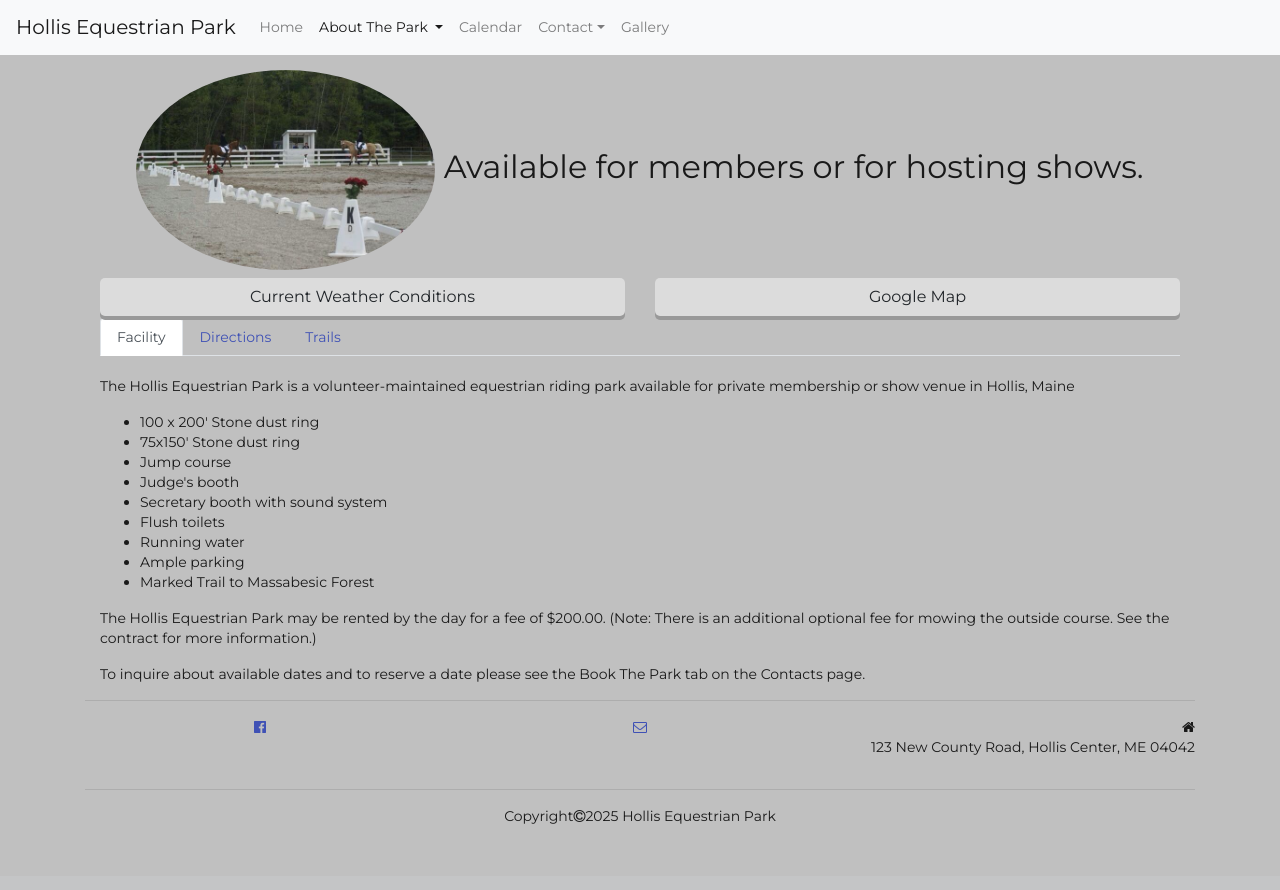
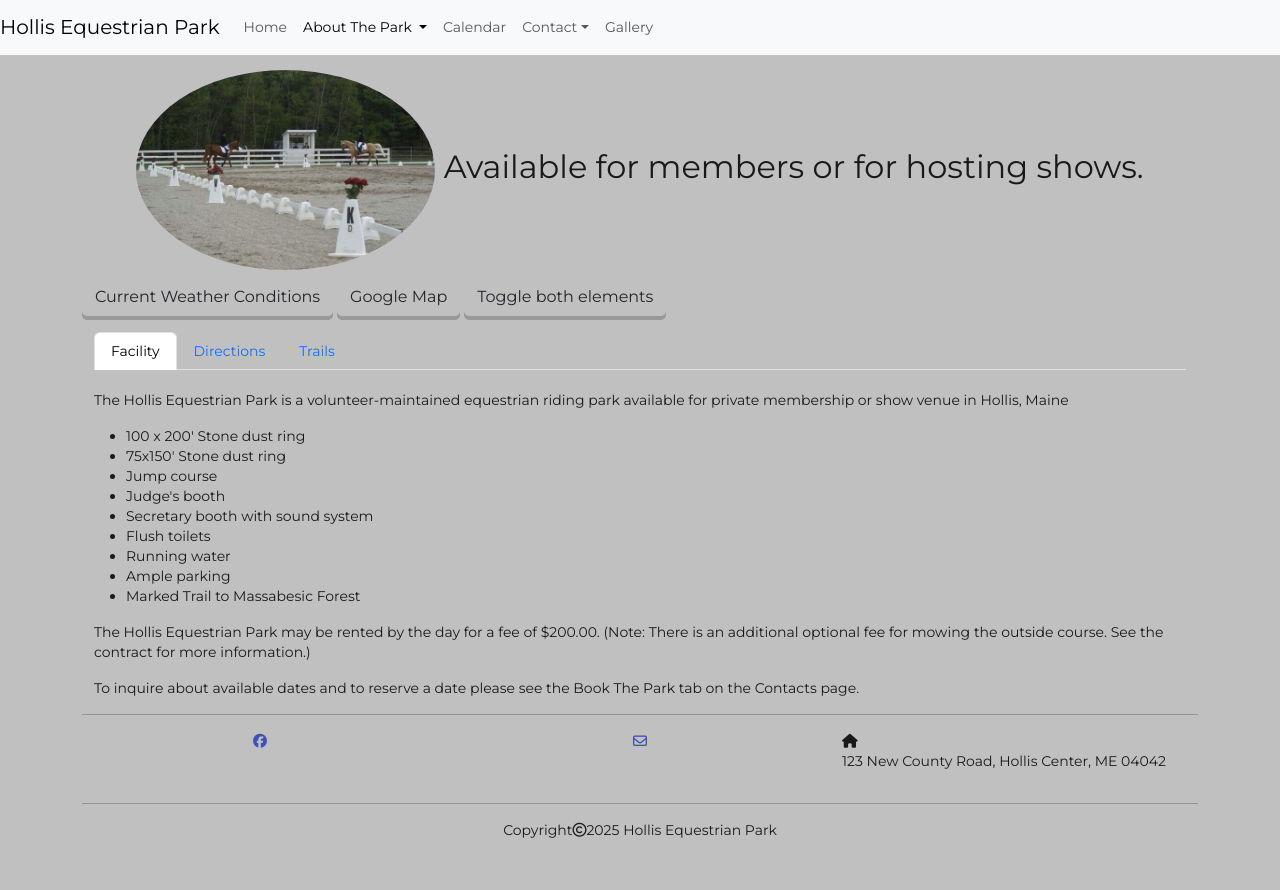
Before and after one commit to hawleypa/HEP_bootstrap5, a PHP site: page /AboutThePark.php in a window 1280 px wide. Before the commit the page ends 824 px from the top, so only its background shows below. Run offline with PHP 8.4, Linux system fonts and the light colour scheme; some libraries are stand-ins or nearby versions.

Commit message:
Started upgrade to Bootstrap 5.3 Changed the name of Andy's Agway to Andy's Farm and Garden Started incorporating OpenWeatherMap API ToDo: finish implementing OpenWeatherMap API, fix FontAwesome, Choose new color palette.

```diff
--- a/AboutThePark.php
+++ b/AboutThePark.php
@@ -51,32 +51,46 @@
     Available for members or for hosting shows.</h2>
   </div>
   </div>
-
-      <div class="container">
+<div>
+<p class="d-inline-flex gap-1">
+  <button class="btn btn-block" type="button" onclick="getWeatherData()" data-bs-toggle="collapse" data-bs-target="#weather-data" aria-expanded="false" aria-controls="weather-data">Current Weather Conditions</button>
+  <button class="btn btn-block" type="button" data-bs-toggle="collapse" data-bs-target="#map" aria-expanded="false" aria-controls="map">Google Map</button>
+  <button class="btn btn-block" type="button" data-bs-toggle="collapse" data-bs-target=".multi-collapse" aria-expanded="false" aria-controls="weather-data map">Toggle both elements</button>
+</p>
 <div class="row">
-<div class="col-lg-6 col-md-6 col-sm-6" >
-<a href="https://mobile.weather.gov/index.php?lat=43.567036&lon=-70.627118&unit=0&amp;lg=english" class="btn btn-block" role="button" data-toggle="collapse" data-target="#weather" target="myFrame" style="background-color:Gainsboro;">Current Weather Conditions</a>
-  <div id="weather" class="collapse" width="100%">
-    <iframe name="myFrame" src='https://mobile.weather.gov/index.php?lat=43.567036&lon=-70.627118&unit=0&amp;lg=english' style="width: 100%; height: 450px; border:0"  allowfullscreen="true"></iframe>
+  <div class="col">
+    <div class="collapse multi-collapse" id="weather-data">
+      <div class="card card-body">
+        <div id="weather-output"></div>
+      </div>
+    </div>
+  </div>
+  <div class="col">
+    <div class="collapse multi-collapse" id="map">
+      <div class="card card-body">
+      <iframe name="map" width="100%" height="450" frameborder="0" style="border:0" src="https://www.google.com/maps/embed/v1/place?q=43.567036%2C%20-70.627118&key=AIzaSyCqGOWa7v_VPgzUffrEYweTyj8zjAX1udA" allowfullscreen></iframe>
+      </div>
+    </div>
   </div>
 </div>
-<div class="col-lg-6  col-md-6 col-sm-6">
-<button type="button" class="btn  btn-block" data-toggle="collapse" data-target="#map" style="background-color:Gainsboro;">Google Map</button>
-<div id="map" class="collapse">
-<iframe name="map" width="100%" height="450" frameborder="0" style="border:0" src="https://www.google.com/maps/embed/v1/place?q=43.567036%2C%20-70.627118&key=AIzaSyCqGOWa7v_VPgzUffrEYweTyj8zjAX1udA" allowfullscreen></iframe>
 </div>
-</div>
-<br><br>
-</div>
-    <nav>
-      <div class="nav nav-tabs" id="nav-tab" role="tablist">
-        <a class="nav-item nav-link active" id="nav-facility-tab" data-toggle="tab" href="#Facility" role="tab" aria-controls="Facility" aria-selected="true">Facility</a>
-        <a class="nav-item nav-link" id="nav-directions-tab" data-toggle="tab" href="#Directions" role="tab" aria-controls="Directions" aria-selected="false">Directions</a>
-        <a class="nav-item nav-link" id="nav-trails-tab" data-toggle="tab" href="#Trails" role="tab" aria-controls="Trails" aria-selected="false">Trails</a>
-      </div>
-    </nav>
-    <div class="tab-content" id="nav-tabContent">
-    <div class="tab-pane fade show active" id="Facility" role="tabpanel" aria-labelledby="nav-facility-tab">
+
+<div class="container">
+    <ul class="nav nav-tabs" id="myTab" role="tablist">
+
+        <li class="nav-item" role="presentation">
+          <button class="nav-link active" id="nav-facility-tab" data-bs-toggle="tab" data-bs-target="#Facility" type="button" role="tab"  aria-controls="Facility" aria-selected="true">Facility</button>
+        </li>
+        <li class="nav-item" role="presentation">
+          <button class="nav-link" id="nav-directions-tab" data-bs-toggle="tab" data-bs-target="#Directions" type="button" role="tab" aria-controls="Directions" aria-selected="false">Directions</button>
+        </li>
+        <li class="nav-item" role="presentation">
+          <button class="nav-link" id="nav-trails-tab" data-bs-toggle="tab" data-bs-target="#Trails" type="button" role="tab" aria-controls="Trails" aria-selected="false">Trails</button>
+        </li>
+
+    </ul>
+    <div class="tab-content" id="myTabContent">
+    <div class="tab-pane fade show active" id="Facility" role="tabpanel" aria-labelledby="nav-facility-tab" tabindex="0">
     <div>
     <br>
     <p>The Hollis Equestrian Park is a volunteer-maintained equestrian riding park available for private membership or show venue in Hollis, Maine</p>
@@ -95,7 +109,7 @@
     <p>To inquire about available dates and to reserve a date please see the Book The Park tab on the Contacts page.</p>
     </div>
     </div>
-    <div class="tab-pane fade" id="Directions" role="tabpanel" aria-labelledby="nav-directions-tab">
+    <div class="tab-pane fade" id="Directions" role="tabpanel" aria-labelledby="nav-directions-tab" tabindex="0">
 <br><p>The Hollis Equestrian Park is located on (Route 5) 123 New County Road in Hollis, Maine; use 155 New County Road for GPS.
 <a href="#map" data-toggle="collapse">Click here for Google map</a></p>
 <p><strong>From the South via the Maine Turnpike:</strong>
@@ -119,7 +133,7 @@ Turn right, heading South, on Route 5 in East Waterboro. Continue right on Route
 <p><strong>From Route 5 (Saco area):</strong>
 Drive North on Route 5 through Dayton. Park will be on your left approx. 2.5 miles North of the Route 35 intersection. </p>
     </div>
-    <div class="tab-pane fade" id="Trails" role="tabpanel" aria-labelledby="nav-trails-tab">
+    <div class="tab-pane fade" id="Trails" role="tabpanel" aria-labelledby="nav-trails-tab" tabindex="0">
     <br>
 <p>Click <a href="./pdf/trailmap0823.pdf">here</a> to download a PDF map of the trails.</p>
 <p>The Hollis Equestrian Park is located near the Massabesic Experimental Forest, which is land owned by the U.S. Forest Service and is open to recreation by the public. Please keep in mind that we only provide a place for parking and unloading horses and do not maintain the trails and are not responsible for trail conditions. RIDE RESPONSIBLY AND AT YOUR OWN RISK.</p>
@@ -174,6 +188,78 @@ Here are a few things that I have found handy to have on the trail - even on a s
       include 'footer-row.html';
     ?>
 
+<script>
+
+const myCollapseEl = document.querySelector('#weather-data')
+
+function getWeatherData() {
+
+  // Define the API URL
+  const apiKey = '5d90bd63ab79ec3385e819cb4ee90f91';
+  const apiUrl = 'https://api.openweathermap.org/data/2.5/weather?lat=43.567&lon=-70.627&appid=5d90bd63ab79ec3385e819cb4ee90f91&units=imperial';
+  let outputElement = document.getElementById('weather-output');
+
+  fetch(apiUrl)
+    .then(response => {
+      if (!response.ok) {
+        console.log(response);
+        if (response.status === 404) {
+          throw new Error('Data not found');
+        } else if (response.status === 500) {
+          throw new Error('Server error');
+        } else {
+          throw new Error('OpenWeatherMap response was not ok');
+        }
+      }
+      return response.json();
+    })
+    .then(data => {
+      console.log('data:', data);
+      const temperature = data.main.temp;
+      const feels_like = data.main.feels_like;
+      const humidity = data.main.humidity;
+      const description = data.weather[0].description;
+      const location = data.name;
+      const visibility = data.visibility; // meters, 10 km max
+      const wind_speed = data.wind.speed;  // mph
+      // 0 degrees indicates a north wind, 90 degrees is east, 180 degrees is south, and 270 degrees is west
+      const wind_direction = data.wind.deg;
+      const wind_gust = data.wind.gust;  // mph
+      const sunrise = data.sys.sunrise;    // time UTC
+      const sunset = data.sys.sunset;   //    time UTC
+      const percent_cloudy = data.clouds.all;
+      //const rainfall_rate = data.rain.1h;  // mm/hour
+      const time_of_data = data.dt;  // UTC
+      const timeStamp = new Date(time_of_data);
+      //outputElement.innerHTML = '<p>Temperature in ${location}: ${temperature}°F</p>\n
+      //                           <p>Feels like ${feels_like}°F</p>\n
+       //                          <p>${humidity} % humidity</p>\n
+      //                           <p>Wind direction: ${wind_direction} degrees from North</p>\n
+                          //       <p>Wind speed: ${wind_speed} mph</p>\n
+                        //         <p>Wind gust: ${wind_gust} mph</p>\n
+                      //           <p>Cloudy: ${percent_cloudy} %</p>\n
+                    //             <p>${wind_gust} mph</p>\n
+                  //               <p>Visibility ${visibility} in meters</p>\n
+                //                 <p>Sunrise: ${sunrise} UTC</p>\n
+              //                   <p>Sunset: ${sunset} UTC</p>\n
+            //                     <p>Rain Fall Rate: ${rainfall_rate} mm/hour</p>\n
+          //                       <p>Data Time Stamp ${timeStamp}</p>\n
+        //                         <p>Weather: ${description}</p>';
+      outputElement.innerHTML = '<p>Weather: ' + description +'</p>';
+    })
+    .catch(error => {
+      console.error('Error:', error);
+    });
+};
+
+myCollapseEl.addEventListener('show.bs.collapse', event => {
+  // Action to execute once the collapsible area is expanded
+  console.log('expanded');
+  getWeatherData();
+})
+
+</script>
+
     <?php
       include 'scripts-body.html';
     ?>
--- a/header-styles.html
+++ b/header-styles.html
@@ -6,10 +6,14 @@
     <link rel="shortcut icon" type="image/x-icon" href="horse.ico" />
     <!-- core CSS -->
     <!--link rel="stylesheet" href="https://maxcdn.bootstrapcdn.com/bootstrap/3.3.7/css/bootstrap.min.css"> -->
+    <!--link rel="stylesheet" href="https://stackpath.bootstrapcdn.com/bootstrap/4.4.1/css/bootstrap.min.css" integrity="sha384-Vkoo8x4CGsO3+Hhxv8T/Q5PaXtkKtu6ug5TOeNV6gBiFeWPGFN9MuhOf23Q9Ifjh" crossorigin="anonymous">-->
 
-    <link rel="stylesheet" href="https://stackpath.bootstrapcdn.com/bootstrap/4.4.1/css/bootstrap.min.css" integrity="sha384-Vkoo8x4CGsO3+Hhxv8T/Q5PaXtkKtu6ug5TOeNV6gBiFeWPGFN9MuhOf23Q9Ifjh" crossorigin="anonymous">
+    <link href="https://cdn.jsdelivr.net/npm/bootstrap@5.3.3/dist/css/bootstrap.min.css" rel="stylesheet" integrity="sha384-QWTKZyjpPEjISv5WaRU9OFeRpok6YctnYmDr5pNlyT2bRjXh0JMhjY6hW+ALEwIH" crossorigin="anonymous">
 
-    <link rel="stylesheet" href="https://maxcdn.bootstrapcdn.com/font-awesome/4.7.0/css/font-awesome.min.css" type="text/css" />
+    <script src="https://use.fontawesome.com/d8d5401477.js"></script>
+
+    <!--<link rel="stylesheet" href="https://maxcdn.bootstrapcdn.com/font-awesome/4.7.0/css/font-awesome.min.css" type="text/css" />-->
+
     <link rel="stylesheet" href="./css/HEPStyle.css" type="text/css" />
     <link href="https://fonts.googleapis.com/css?family=Lato" rel="stylesheet" type="text/css">
     <link href="https://fonts.googleapis.com/css?family=Montserrat" rel="stylesheet" type="text/css">
--- a/scripts-body.html
+++ b/scripts-body.html
@@ -6,7 +6,8 @@
 
     <script src="https://code.jquery.com/jquery-3.4.1.slim.min.js" integrity="sha384-J6qa4849blE2+poT4WnyKhv5vZF5SrPo0iEjwBvKU7imGFAV0wwj1yYfoRSJoZ+n" crossorigin="anonymous"></script>
     <script src="https://cdn.jsdelivr.net/npm/popper.js@1.16.0/dist/umd/popper.min.js" integrity="sha384-Q6E9RHvbIyZFJoft+2mJbHaEWldlvI9IOYy5n3zV9zzTtmI3UksdQRVvoxMfooAo" crossorigin="anonymous"></script>
-    <script src="https://stackpath.bootstrapcdn.com/bootstrap/4.4.1/js/bootstrap.min.js" integrity="sha384-wfSDF2E50Y2D1uUdj0O3uMBJnjuUD4Ih7YwaYd1iqfktj0Uod8GCExl3Og8ifwB6" crossorigin="anonymous"></script>
+    <!--<script src="https://stackpath.bootstrapcdn.com/bootstrap/4.4.1/js/bootstrap.min.js" integrity="sha384-wfSDF2E50Y2D1uUdj0O3uMBJnjuUD4Ih7YwaYd1iqfktj0Uod8GCExl3Og8ifwB6" crossorigin="anonymous"></script>-->
+    <script src="https://cdn.jsdelivr.net/npm/bootstrap@5.3.3/dist/js/bootstrap.bundle.min.js" integrity="sha384-YvpcrYf0tY3lHB60NNkmXc5s9fDVZLESaAA55NDzOxhy9GkcIdslK1eN7N6jIeHz" crossorigin="anonymous"></script>
 
 <script type="text/javascript">
 function activateTab(hash)
```
Also changed, not shown: Contact.php (+16 -12 lines).
